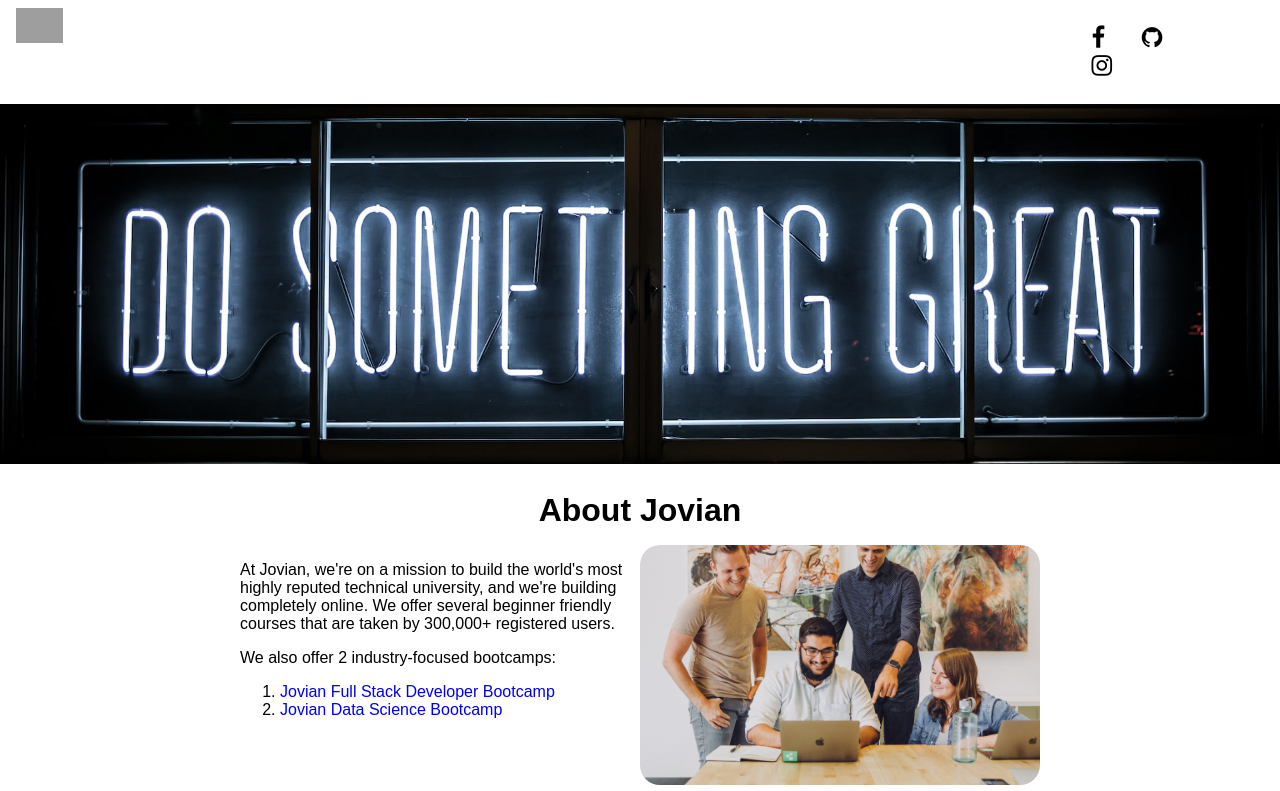
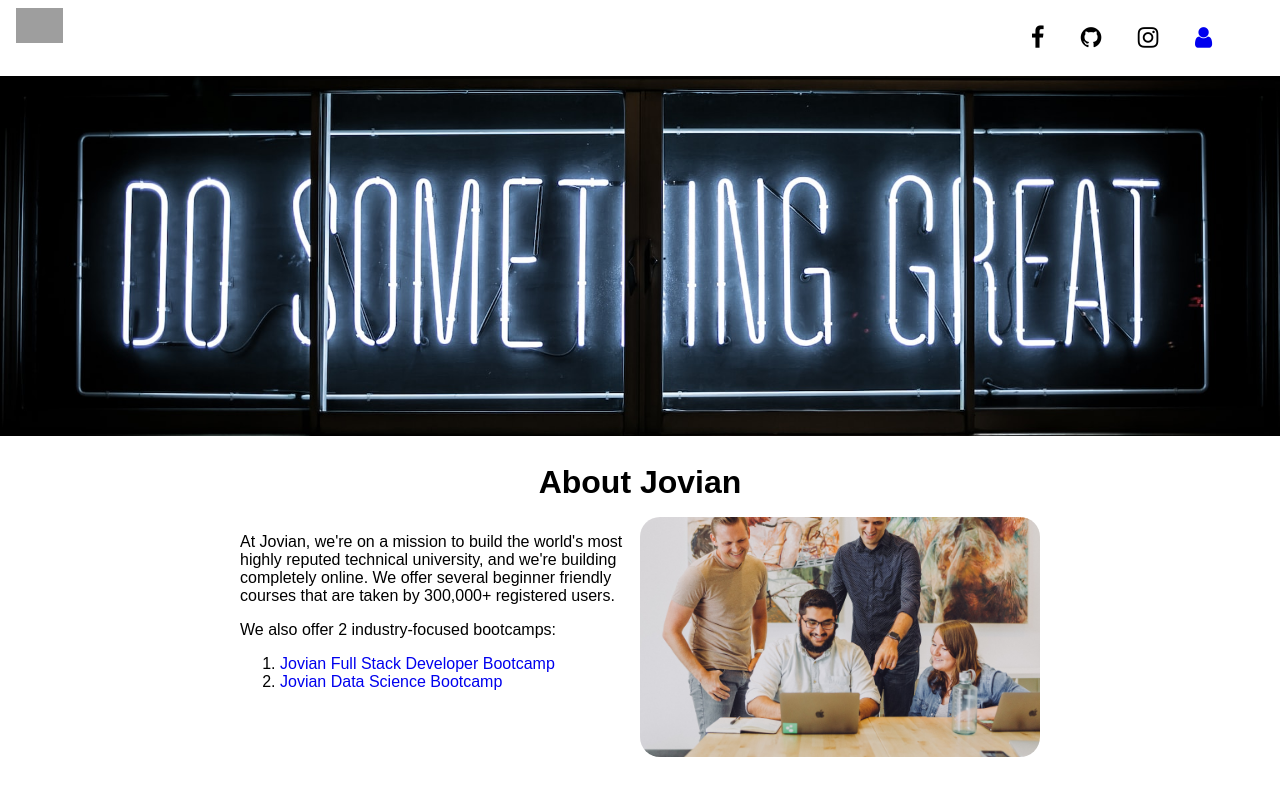
Before and after one commit to death-heaven/jovian-course, a plain HTML site: page src/index.html in a window 1280 px wide. Shown: the top 791 px of the page. Drawn offline with Linux system fonts and the light colour scheme; grey boxes are pictures that could not be loaded.

Commit message:
added anchor

```diff
--- a/src/index.html
+++ b/src/index.html
@@ -16,6 +16,7 @@
             <li><i class="fa fa-facebook"></i></li>
             <li><i class="fa fa-github"></i></li>
             <li><i class="fa fa-instagram"></i></li>
+            <li><a href="login.html"><i class="fa fa-user"></i></a></li>
         </ul>
     </div>
     <img id="banner" src="banner.jpg" alt="Banner">
--- a/src/styles.css
+++ b/src/styles.css
@@ -17,7 +17,7 @@ body {
 }
 #navbar ul{
     display: inline;
-    margin-left: 80%;
+    margin-left: 75%;
 
 }
 #navbar li{
```
